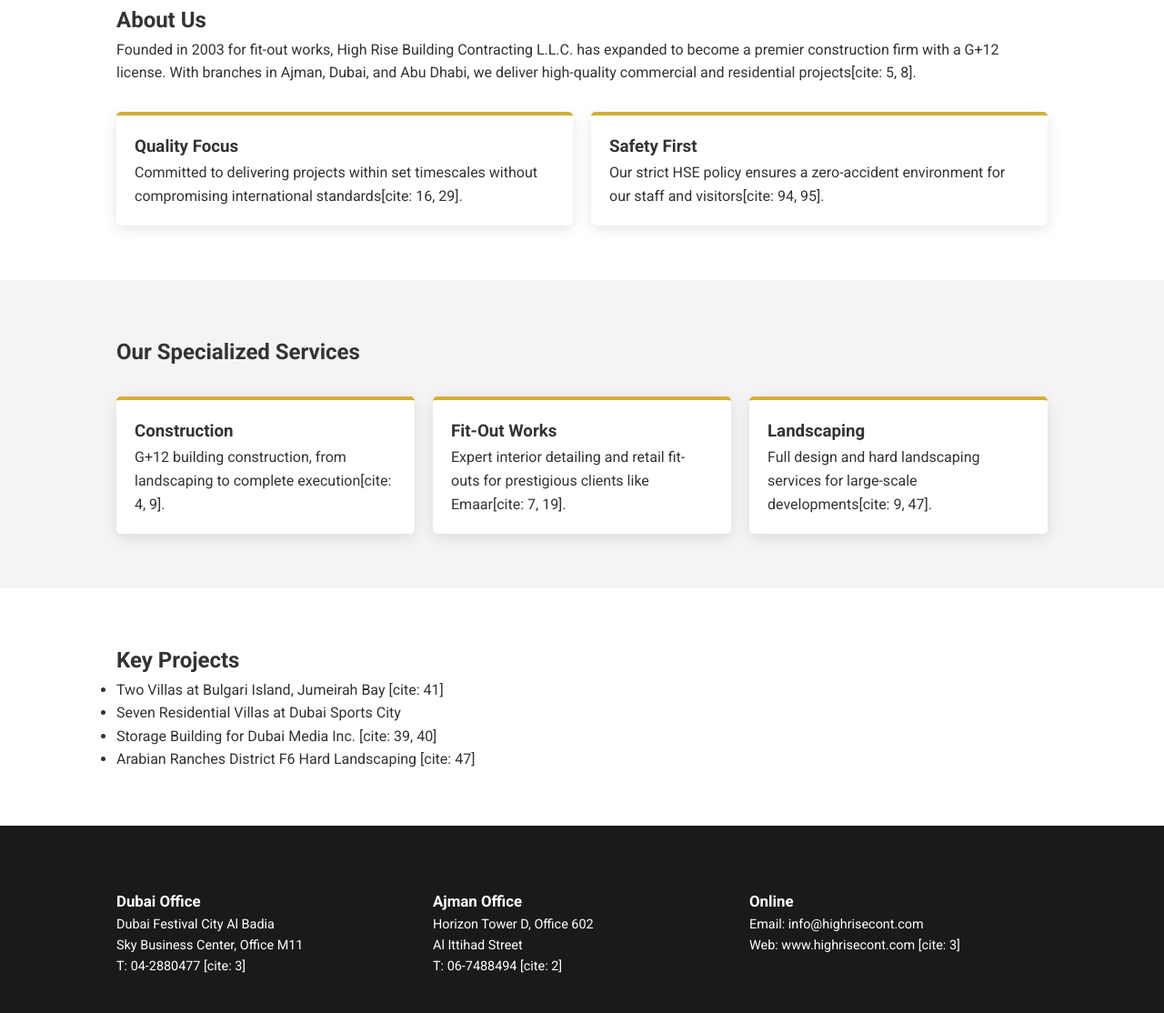
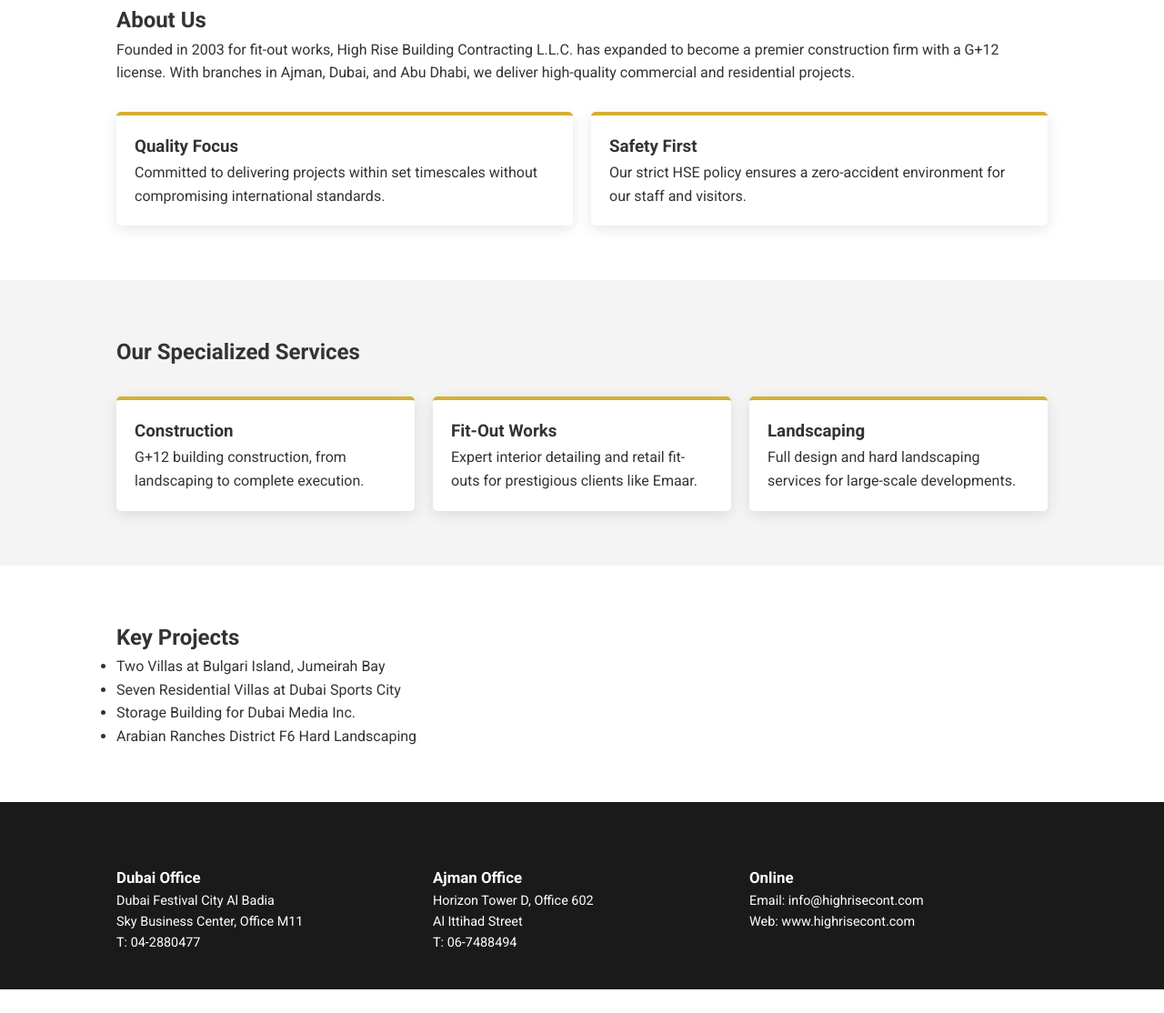
Before and after one commit to tonyhrbc/one, a plain HTML site: page index.html in a window 1280 px wide. Shown: the part 767-1881 px from the top of the page at 91% size. After the commit the page ends 1855 px from the top, so only its background shows below. Drawn offline with Linux system fonts and the light colour scheme.

Commit message:
Update index.html

```diff
--- a/index.html
+++ b/index.html
@@ -44,29 +44,29 @@
 
     <section id="about">
         <h2>About Us</h2>
-        <p>Founded in 2003 for fit-out works, High Rise Building Contracting L.L.C. has expanded to become a premier construction firm with a G+12 license. With branches in Ajman, Dubai, and Abu Dhabi, we deliver high-quality commercial and residential projects[cite: 5, 8].</p>
+        <p>Founded in 2003 for fit-out works, High Rise Building Contracting L.L.C. has expanded to become a premier construction firm with a G+12 license. With branches in Ajman, Dubai, and Abu Dhabi, we deliver high-quality commercial and residential projects.</p>
         <div class="grid">
-            <div class="card"><h3>Quality Focus</h3><p>Committed to delivering projects within set timescales without compromising international standards[cite: 16, 29].</p></div>
-            <div class="card"><h3>Safety First</h3><p>Our strict HSE policy ensures a zero-accident environment for our staff and visitors[cite: 94, 95].</p></div>
+            <div class="card"><h3>Quality Focus</h3><p>Committed to delivering projects within set timescales without compromising international standards.</p></div>
+            <div class="card"><h3>Safety First</h3><p>Our strict HSE policy ensures a zero-accident environment for our staff and visitors.</p></div>
         </div>
     </section>
 
     <section id="services" style="background: var(--light);">
         <h2>Our Specialized Services</h2>
         <div class="grid">
-            <div class="card"><h3>Construction</h3><p>G+12 building construction, from landscaping to complete execution[cite: 4, 9].</p></div>
-            <div class="card"><h3>Fit-Out Works</h3><p>Expert interior detailing and retail fit-outs for prestigious clients like Emaar[cite: 7, 19].</p></div>
-            <div class="card"><h3>Landscaping</h3><p>Full design and hard landscaping services for large-scale developments[cite: 9, 47].</p></div>
+            <div class="card"><h3>Construction</h3><p>G+12 building construction, from landscaping to complete execution.</p></div>
+            <div class="card"><h3>Fit-Out Works</h3><p>Expert interior detailing and retail fit-outs for prestigious clients like Emaar.</p></div>
+            <div class="card"><h3>Landscaping</h3><p>Full design and hard landscaping services for large-scale developments.</p></div>
         </div>
     </section>
 
     <section id="projects">
         <h2>Key Projects</h2>
         <ul>
-            <li>Two Villas at Bulgari Island, Jumeirah Bay [cite: 41]</li>
+            <li>Two Villas at Bulgari Island, Jumeirah Bay </li>
             <li>Seven Residential Villas at Dubai Sports City </li>
-            <li>Storage Building for Dubai Media Inc. [cite: 39, 40]</li>
-            <li>Arabian Ranches District F6 Hard Landscaping [cite: 47]</li>
+            <li>Storage Building for Dubai Media Inc.</li>
+            <li>Arabian Ranches District F6 Hard Landscaping</li>
         </ul>
     </section>
 
@@ -76,18 +76,18 @@
                 <h3>Dubai Office</h3>
                 <p>Dubai Festival City Al Badia</p>
                 <p>Sky Business Center, Office M11</p>
-                <p>T: 04-2880477 [cite: 3]</p>
+                <p>T: 04-2880477</p>
             </div>
             <div>
                 <h3>Ajman Office</h3>
                 <p>Horizon Tower D, Office 602</p>
                 <p>Al Ittihad Street</p>
-                <p>T: 06-7488494 [cite: 2]</p>
+                <p>T: 06-7488494</p>
             </div>
             <div>
                 <h3>Online</h3>
                 <p>Email: info@highrisecont.com</p>
-                <p>Web: www.highrisecont.com [cite: 3]</p>
+                <p>Web: www.highrisecont.com</p>
             </div>
         </div>
     </footer>
```
